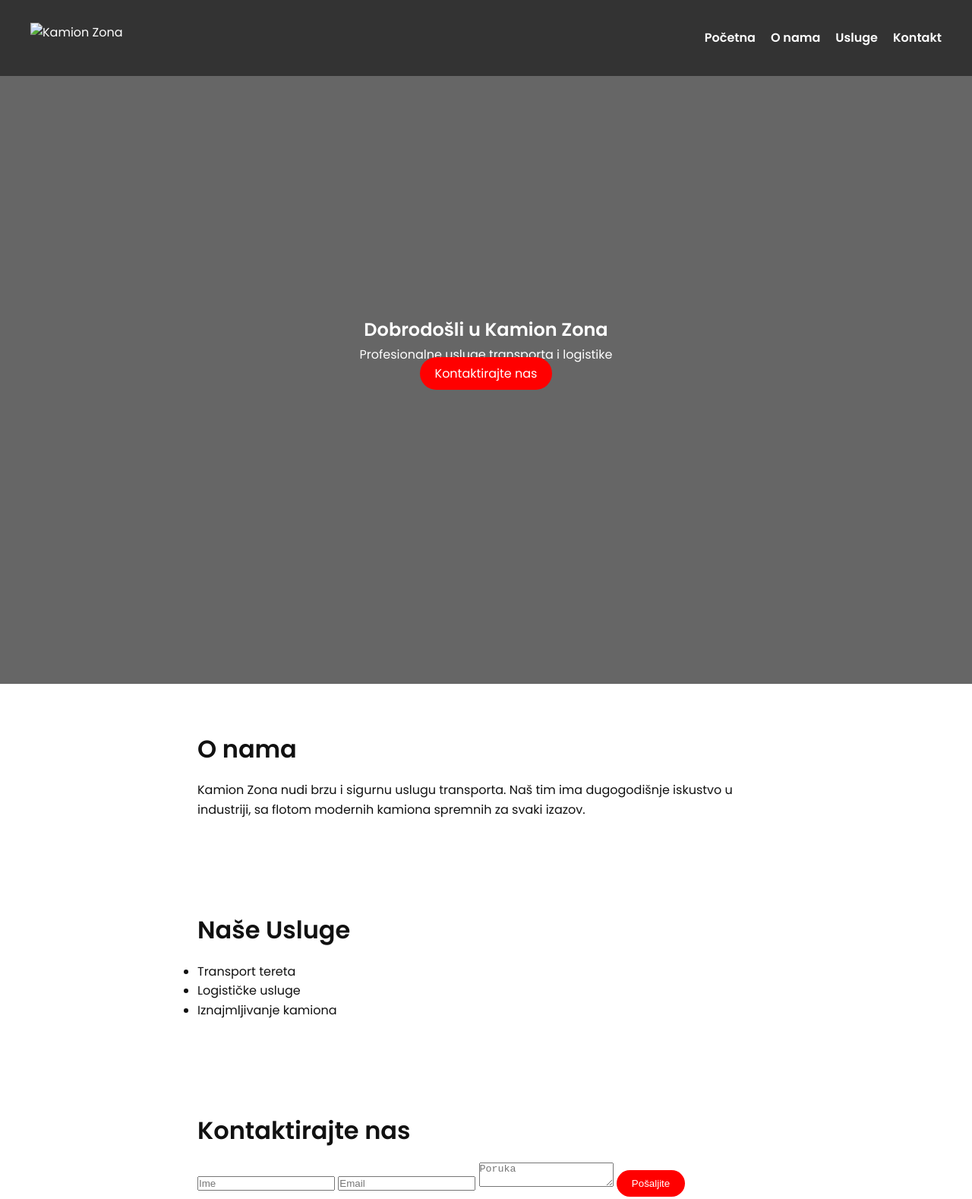
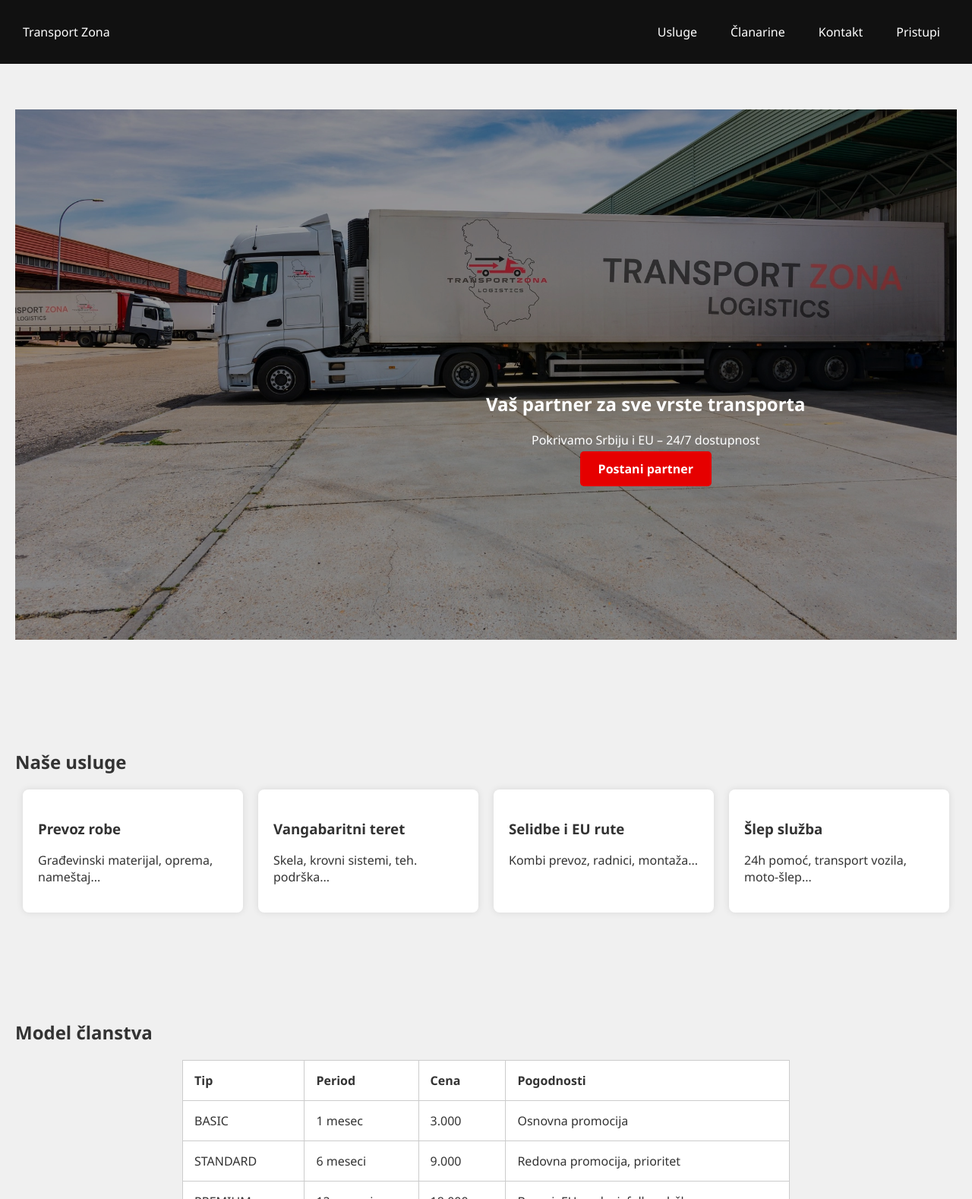
Before and after one commit to OglasZona/test2TZ, a plain HTML site: page index.html in a window 1280 px wide. Shown: the top 1578 px of the page at 76% size. Drawn offline with Linux system fonts and the light colour scheme.

Commit message:
Add files via upload

```diff
--- a/index.html
+++ b/index.html
@@ -1,104 +1,78 @@
 <!DOCTYPE html>
 <html lang="sr">
 <head>
-    <meta charset="UTF-8">
-    <meta name="viewport" content="width=device-width, initial-scale=1.0">
-    <meta http-equiv="X-UA-Compatible" content="ie=edge">
-    <meta name="description" content="Kamion Zona - profesionalne usluge transporta i logistike">
-    <title>Kamion Zona</title>
-    <link href="https://fonts.googleapis.com/css2?family=Poppins:wght@400;600&display=swap" rel="stylesheet">
-    <link rel="stylesheet" href="styles.css">
+  <meta charset="UTF-8" />
+  <meta name="viewport" content="width=device-width, initial-scale=1.0"/>
+  <title>Transport Zona</title>
+  <link rel="icon" href="favicon.ico" type="image/x-icon" />
+  <link rel="stylesheet" href="style.css" />
+  <script src="AIzaSyD1atIFJfdfxqMk42FtLsr_9NN4jNulz5A" defer></script>
+  <script src="script.js" defer></script>
 </head>
 <body>
-    <header>
-        <nav class="navbar">
-            <img src="logo.png" alt="Kamion Zona" class="logo">
-            <ul class="nav-links">
-                <li><a href="#home">Početna</a></li>
-                <li><a href="#about">O nama</a></li>
-                <li><a href="#services">Usluge</a></li>
-                <li><a href="#contact">Kontakt</a></li>
+  <header id="top">
+    <div class="container">
+      <div class="logo"> Transport Zona</div>
+      <nav>
+        <ul>
+          <li><a href="#usluge">Usluge</a></li>
+          <li><a href="#clanarine">Članarine</a></li>
+          <li><a href="#kontakt">Kontakt</a></li>
+          <li><a href="#pristup" class="btn-small">Pristupi</a></li>
         </ul>
       </nav>
+    </div>
   </header>
 
-    <section class="hero" id="home">
-        <div class="hero-content reveal">
-            <h1>Dobrodošli u Kamion Zona</h1>
-            <p>Profesionalne usluge transporta i logistike</p>
-            <a href="#contact" class="cta-button">Kontaktirajte nas</a>
+  <section class="hero">
+    <img src="kamion-zona.webp" alt="Kamion Transport Zona" />
+    <div class="hero-text fade-in">
+      <h1>Vaš partner za sve vrste transporta</h1>
+      <p>Pokrivamo Srbiju i EU – 24/7 dostupnost</p>
+      <a href="#pristup" class="btn">Postani partner</a>
     </div>
   </section>
 
-    <section class="section" id="about">
-        <h2 class="reveal">O nama</h2>
-        <p class="reveal">Kamion Zona nudi brzu i sigurnu uslugu transporta. Naš tim ima dugogodišnje iskustvo u industriji, sa flotom modernih kamiona spremnih za svaki izazov.</p>
+  <section id="usluge">
+    <h2>Naše usluge</h2>
+    <div class="services">
+      <div class="service-card fade-in"><h3>Prevoz robe</h3><p>Građevinski materijal, oprema, nameštaj...</p></div>
+      <div class="service-card fade-in delay1"><h3>Vangabaritni teret</h3><p>Skela, krovni sistemi, teh. podrška...</p></div>
+      <div class="service-card fade-in delay2"><h3>Selidbe i EU rute</h3><p>Kombi prevoz, radnici, montaža...</p></div>
+      <div class="service-card fade-in delay3"><h3>Šlep služba</h3><p>24h pomoć, transport vozila, moto-šlep...</p></div>
+    </div>
   </section>
 
-    <section class="section" id="services">
-        <h2 class="reveal">Naše Usluge</h2>
-        <ul>
-            <li class="reveal">Transport tereta</li>
-            <li class="reveal">Logističke usluge</li>
-            <li class="reveal">Iznajmljivanje kamiona</li>
-        </ul>
+  <section id="clanarine">
+    <h2>Model članstva</h2>
+    <table>
+      <thead><tr><th>Tip</th><th>Period</th><th>Cena</th><th>Pogodnosti</th></tr></thead>
+      <tbody>
+        <tr><td>BASIC</td><td>1 mesec</td><td>3.000</td><td>Osnovna promocija</td></tr>
+        <tr><td>STANDARD</td><td>6 meseci</td><td>9.000</td><td>Redovna promocija, prioritet</td></tr>
+        <tr><td>PREMIUM</td><td>12 meseci</td><td>18.000</td><td>Baneri, EU poslovi, full podrška</td></tr>
+      </tbody>
+    </table>
   </section>
 
-    <section class="section" id="contact">
-        <h2 class="reveal">Kontaktirajte nas</h2>
-        <form>
-            <input type="text" placeholder="Ime" required>
-            <input type="email" placeholder="Email" required>
-            <textarea placeholder="Poruka" required></textarea>
-            <button type="submit" class="btn">Pošaljite</button>
-        </form>
+  <section id="pristup">
+    <h2>Pristupni formular</h2>
+    <p>Popunite online prijavu da postanete naš saradnik.</p>
+    <a href="https://forms.gle/rN5QsS2hjpvFsNnC7" target="_blank" class="btn">Pristupi mreži</a>
   </section>
 
-    <footer class="footer">
-        <p>&copy; 2025 Kamion Zona. Sva prava zadržana.</p>
+  <section id="kontakt">
+    <h2>Kontakt</h2>
+    <div class="kontakt-info">
+      <p><strong>📞 Telefon:</strong> +381 60 123 4567</p>
+      <p><strong>📧 Email:</strong> info@transportzona.rs</p>
+      <p><strong>📍 Adresa:</strong> Beograd, Srbija</p>
+    </div>
+    <div id="map"></div>
+  </section>
+
+  <footer>
+    <p>&copy; <span id="year"></span> Transport Zona. Sva prava zadržana.</p>
   </footer>
-
-    <script src="scripts.js"></script>
 </body>
 </html>
-<style>
-    body {
-        font-family: 'Poppins', sans-serif;
-        margin: 0;
-        padding: 0;
-        box-sizing: border-box;
-    }
-
-    header {
-        background-color: #333;
-        color: white;
-        padding: 10px 20px;
-    }
-
-    .navbar {
-        display: flex;
-        justify-content: space-between;
-        align-items: center;
-    }
-
-    .logo {
-        width: 150px;
-    }
-
-    .nav-links {
-        list-style-type: none;
-        display: flex;
-        gap: 20px;
-    }
-
-    .nav-links a {
-        color: white;
-        text-decoration: none;
-    }
-
-    .hero {
-        background-image: url('hero.jpg');
-        height: 100vh;
-        display: flex;
-        justify-content: center;
-        align-items: center;
--- a/script.js
+++ b/script.js
@@ -1,23 +1,26 @@
-// Scroll reveal effect
-window.addEventListener('scroll', function() {
-    document.querySelectorAll('.reveal').forEach(el => {
-        const top = el.getBoundingClientRect().top;
-        if (top < window.innerHeight - 100) {
-            el.classList.add('active');
-        }
+// Smooth scroll
+document.querySelectorAll('a[href^="#"]').forEach(link => {
+    link.addEventListener("click", e => {
+      e.preventDefault();
+      document.querySelector(link.getAttribute("href")).scrollIntoView({ behavior: "smooth" });
     });
-});
+  });
 
-// Smooth scroll
-document.querySelectorAll('a[href^="#"]').forEach(anchor => {
-    anchor.addEventListener('click', function(e) {
-        e.preventDefault();
-        const target = document.querySelector(this.getAttribute('href'));
-        if (target) {
-            window.scrollTo({
-                top: target.offsetTop,
-                behavior: 'smooth'
-            });
-        }
+  // Sticky header effects
+  const header = document.querySelector("header");
+  window.addEventListener("scroll", () => {
+    header.style.boxShadow = window.scrollY > 20 ? "0 2px 10px rgba(0,0,0,0.3)" : "none";
+  });
+
+  // Dynamic year
+  document.getElementById("year").textContent = new Date().getFullYear();
+
+  // Google Map
+  window.initMap = function() {
+    const center = { lat: 44.7866, lng: 20.4489 }; // Beograd
+    new google.maps.Map(document.getElementById("map"), {
+      zoom: 12,
+      center,
+      styles: [ { stylers: [{ saturation: -50 }, { lightness: 20 }] } ]
     });
-});
+  };
--- a/style.css
+++ b/style.css
@@ -1,88 +1,135 @@
-* {
+body {
     margin: 0;
-    padding: 0;
-    box-sizing: border-box;
+    font-family: 'Segoe UI', sans-serif;
+    background: #f0f0f0;
+    color: #333;
   }
-body {
-    font-family: 'Poppins', sans-serif;
-    line-height: 1.6;
-    background: #fff;
-    color: #111;
+  a {
+    color: inherit;
+    text-decoration: none;
+  }
+  header {
+    background: #111;
+    color: #fff;
+    position: sticky;
+    top: 0;
+    z-index: 1000;
+  }
+  .container {
+    display: flex;
+    justify-content: space-between;
+    padding: 15px 30px;
+    align-items: center;
+  }
+  nav ul {
+    list-style: none;
+    display: flex;
+    gap: 20px;
+  }
+  nav ul li a, .btn-small {
+    color: white;
+    padding: 8px 12px;
+    transition: background 0.3s;
+  }
+  nav ul li a:hover, .btn-small:hover {
+    background: #e60000;
+    border-radius: 5px;
   }
   .hero {
-    background: url('kamion-zona.webp') center/cover no-repeat;
-    height: 100vh;
     position: relative;
-    display: flex;
-    flex-direction: column;
-    justify-content: space-between;
+    text-align: center;
   }
-.hero::before {
-    content: '';
+  .hero img {
+    width: 100%;
+    height: auto;
+    filter: brightness(60%);
+  }
+  .hero-text {
     position: absolute;
-    top: 0; left: 0;
-    width: 100%;
-    height: 100%;
-    background: rgba(0,0,0,0.8);
-    z-index: 0;
+    top: 50%;
+    left: 50%;
+    transform: translate(-50%, -50%);
+    color: white;
   }
-.navbar {
-    display: flex;
-    justify-content: space-between;
-    align-items: center;
-    padding: 20px;
-    position: relative;
-    z-index: 1;
-}
-.logo {
-    height: 40px;
-}
-.nav-links {
-    list-style: none;
-    display: flex;
-    gap: 1rem;
-}
-.nav-links li a {
-    color: white;
-    text-decoration: none;
-    font-weight: 600;
-}
-.cta-button, .btn {
-    padding: 10px 20px;
-    background: red;
+  .btn {
+    padding: 12px 24px;
+    background: #e60000;
     color: white;
     border: none;
-    border-radius: 25px;
-    text-decoration: none;
+    border-radius: 5px;
+    font-weight: bold;
+    margin-top: 10px;
   }
-.hero-content {
-    text-align: center;
-    color: white;
-    position: relative;
-    z-index: 1;
-    margin-bottom: 80px;
+  section {
+    padding: 60px 20px;
   }
-.section {
-    padding: 60px 20px;
+  .services {
+    display: flex;
+    flex-wrap: wrap;
+    gap: 20px;
+    justify-content: center;
+  }
+  .service-card {
+    background: white;
+    padding: 20px;
+    width: 250px;
+    border-radius: 8px;
+    box-shadow: 0 0 10px rgba(0,0,0,0.1);
+    transition: transform 0.3s;
+  }
+  .service-card:hover {
+    transform: scale(1.05);
+  }
+  table {
+    width: 100%;
     max-width: 800px;
     margin: auto;
+    border-collapse: collapse;
+    background: white;
   }
-.section h2 {
-    font-size: 2rem;
-    margin-bottom: 1rem;
+  table th, table td {
+    padding: 15px;
+    border: 1px solid #ccc;
+    text-align: left;
   }
-.footer {
-    background: #000;
+  #map {
+    width: 100%;
+    height: 300px;
+    margin-top: 20px;
+    border-radius: 8px;
+  }
+  footer {
+    text-align: center;
+    padding: 20px;
+    background: #222;
     color: #fff;
-    text-align: center;
-    padding: 20px 0;
   }
-.reveal {
+  .fade-in {
     opacity: 0;
     transform: translateY(20px);
-    transition: all 0.6s ease;
+    animation: fadeIn 1s ease forwards;
   }
-.reveal.active {
-    opacity: 1;
-    transform: translateY(0);
+  .delay1 { animation-delay: 0.3s; }
+  .delay2 { animation-delay: 0.6s; }
+  .delay3 { animation-delay: 0.9s; }
+
+  @keyframes fadeIn {
+    to { opacity: 1; transform: translateY(0); }
   }
+    @media (max-width: 768px) {
+        .container {
+        flex-direction: column;
+        align-items: flex-start;
+        }
+        nav ul {
+        flex-direction: column;
+        gap: 10px;
+        }
+        .services {
+        flex-direction: column;
+        align-items: center;
+        }
+        .service-card {
+        width: 90%;
+        }
+    }
```
Lines whose indentation alone changed are shown as unchanged.
